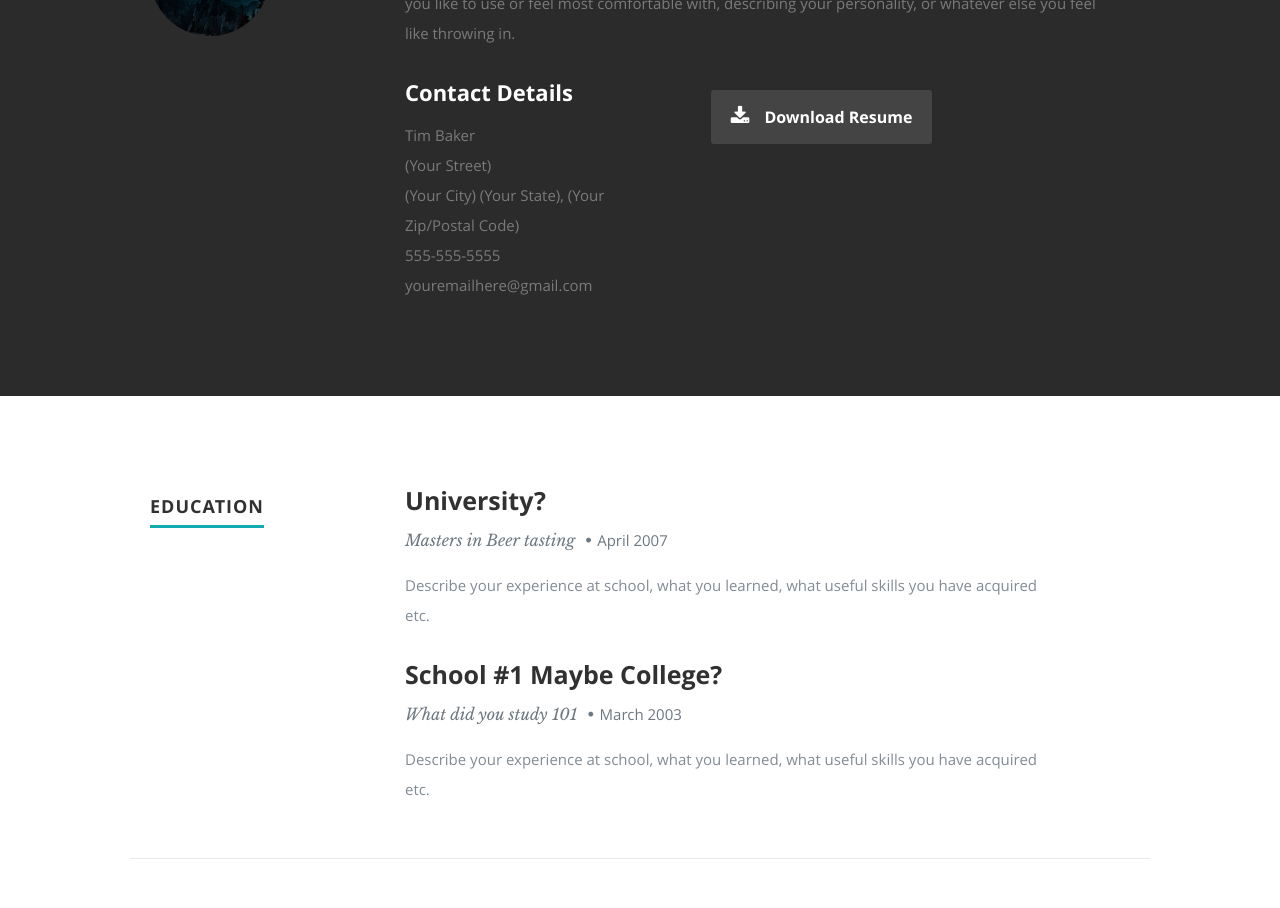
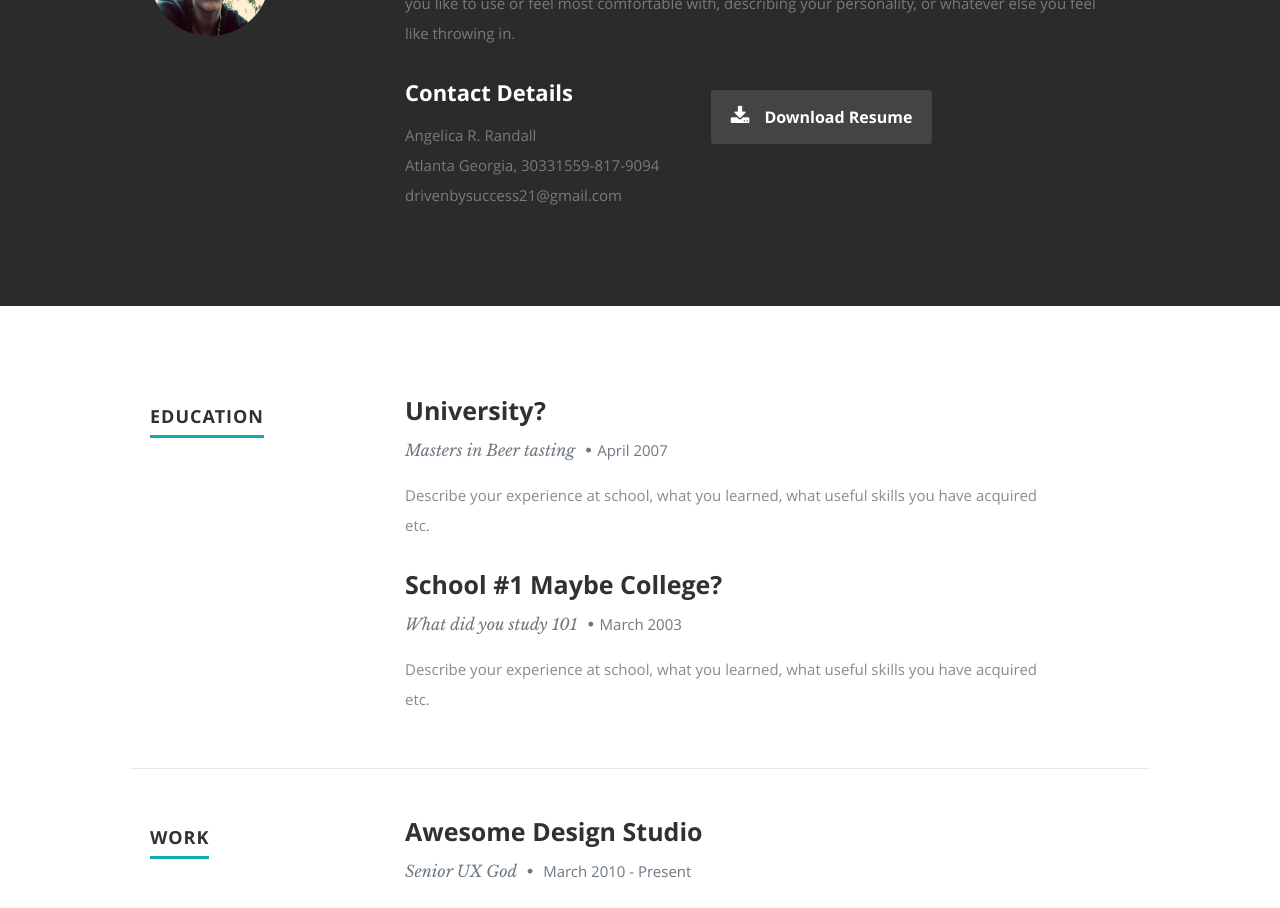
Before and after one commit to Arandall88/Portfolio-hw3, a React (Create React App) app: page / in a window 1280 px wide. Shown: the part 980-1888 px from the top of the page. Built offline with nearby package versions, Linux system fonts and the light colour scheme.

Commit message:
added my contact information and profile pic

```diff
--- a/src/Components/About.js
+++ b/src/Components/About.js
@@ -30,12 +30,10 @@ class About extends Component {
                <div className="columns contact-details">
                   <h2>Contact Details</h2>
                   <p className="address">
-						   <span>{name}</span><br />
-						   <span>{street}<br />
-						         {city} {state}, {zip}
-                   </span><br />
-						   <span>{phone}</span><br />
-                     <span>{email}</span>
+						   <span>{"Angelica R. Randall"}</span><br />
+						         {"Atlanta"} {"Georgia"}, {"30331"}
+						   <span>{"559-817-9094"}</span><br />
+                     <span>{"drivenbysuccess21@gmail.com"}</span>
 					   </p>
                </div>
                <div className="columns download">
```
Also changed, not shown: public/images/oldpic.jpg (added), public/images/profilepic.jpg.
